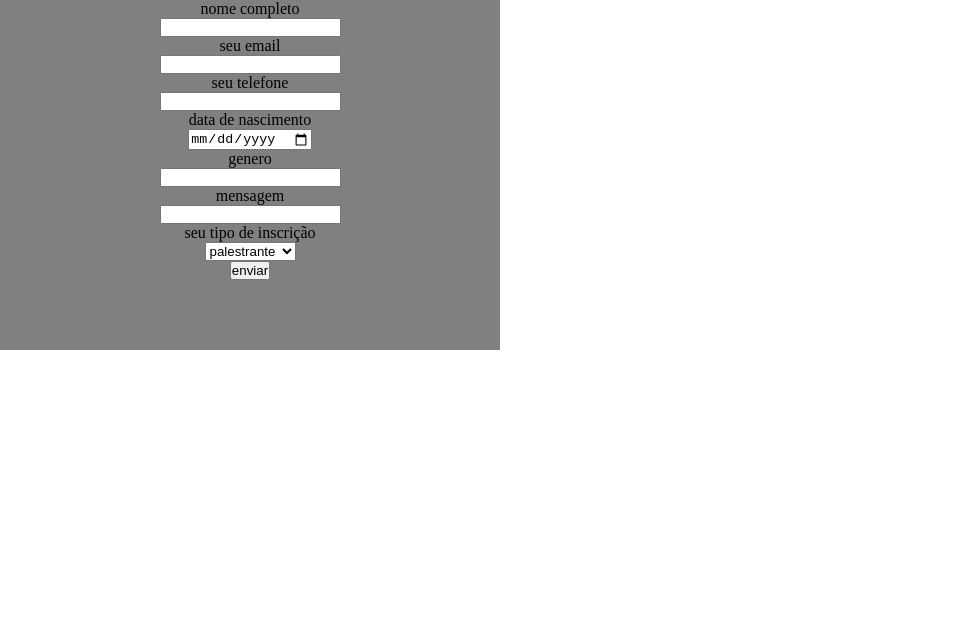
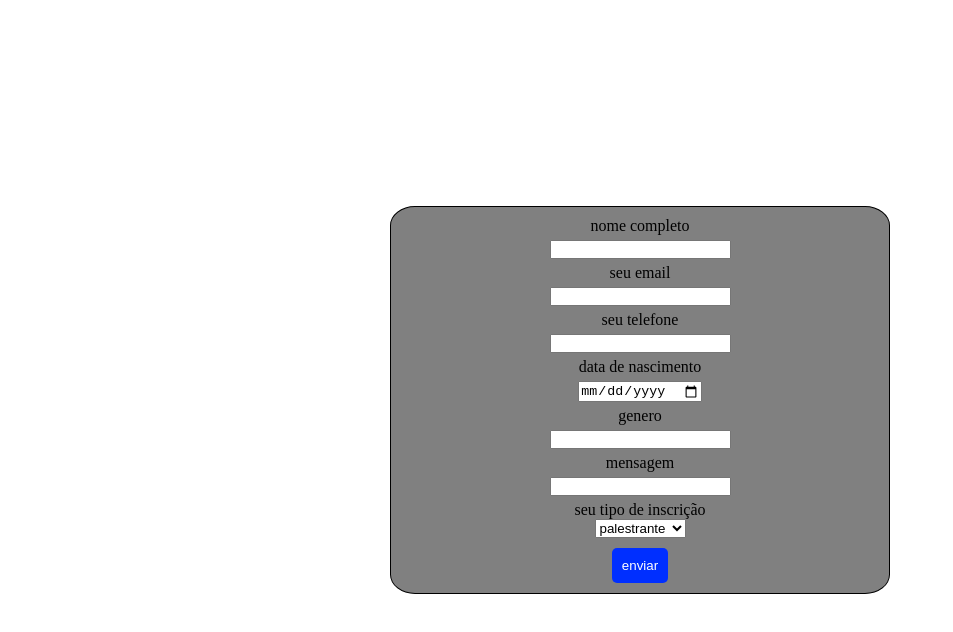
Before and after one commit to Sofia-gith/formulario, a plain HTML site: page index.html in a window 1280 px wide. Shown: the whole page, without its empty margins (0-953 px from the left). Drawn offline with Linux system fonts and the light colour scheme.

Commit message:
feat: js

```diff
--- a/index.html
+++ b/index.html
@@ -8,7 +8,7 @@
 </head>
 <body>
     <div class="formulario">
-        <form action="text">
+        <form action="penis">
             <label required="obrigatorio" for="text">nome completo</label><br>
             <input type="text"><br>
 
@@ -40,11 +40,12 @@
                     <option value="">volutario</option>
                 </select><br>
 
-            <button>enviar</button>
+            <button type="button">enviar</button>
 
 
         </form>
 
+        <script src="./index.js"> </script>
     </div>
 </body>
 </html>
--- /dev/null
+++ b/index.js
@@ -0,0 +1,11 @@
+const inputs = document.querySelectorAll("input");
+const button = document.querySelector("button");
+
+function cleanInputs() {
+    for(let i = 0; i < inputs.length; i++){
+        inputs[i].value = "";
+    }
+}
+
+
+button.addEventListener("click", cleanInputs)
--- a/novo.css
+++ b/novo.css
@@ -1,18 +1,41 @@
-            /* alteração */
-
 * {
     padding: 0;
     margin: 0;
     box-sizing: border-box;
 }
 
+.formulario {
+    display: flex;
+    align-items: center;
+    width: 100%;
+    height: 100vh;
+}
 
-            .formulario {
+
+.formulario form {
+    margin: 0 auto;
+    height: auto;
     background-color: gray;
-                height: 350px;
     width: 500px;
+    padding: 10px;
     text-align: center;
-                place-items: center;
+    border: 1px solid #000;
+    border-radius: 5%;
+}
+
+.formulario form input {
+    margin: 5px 0;
+}
+
+.formulario form button{
+    margin-top: 10px;
+    background-color: rgb(0, 47, 255);
+    color: white;
+    outline: none;
+    border: none;
+    cursor: pointer;
+    padding: 10px;
+    border-radius: 5px;
 }
 
 .mensagem {}
```
Lines whose indentation alone changed are shown as unchanged.
